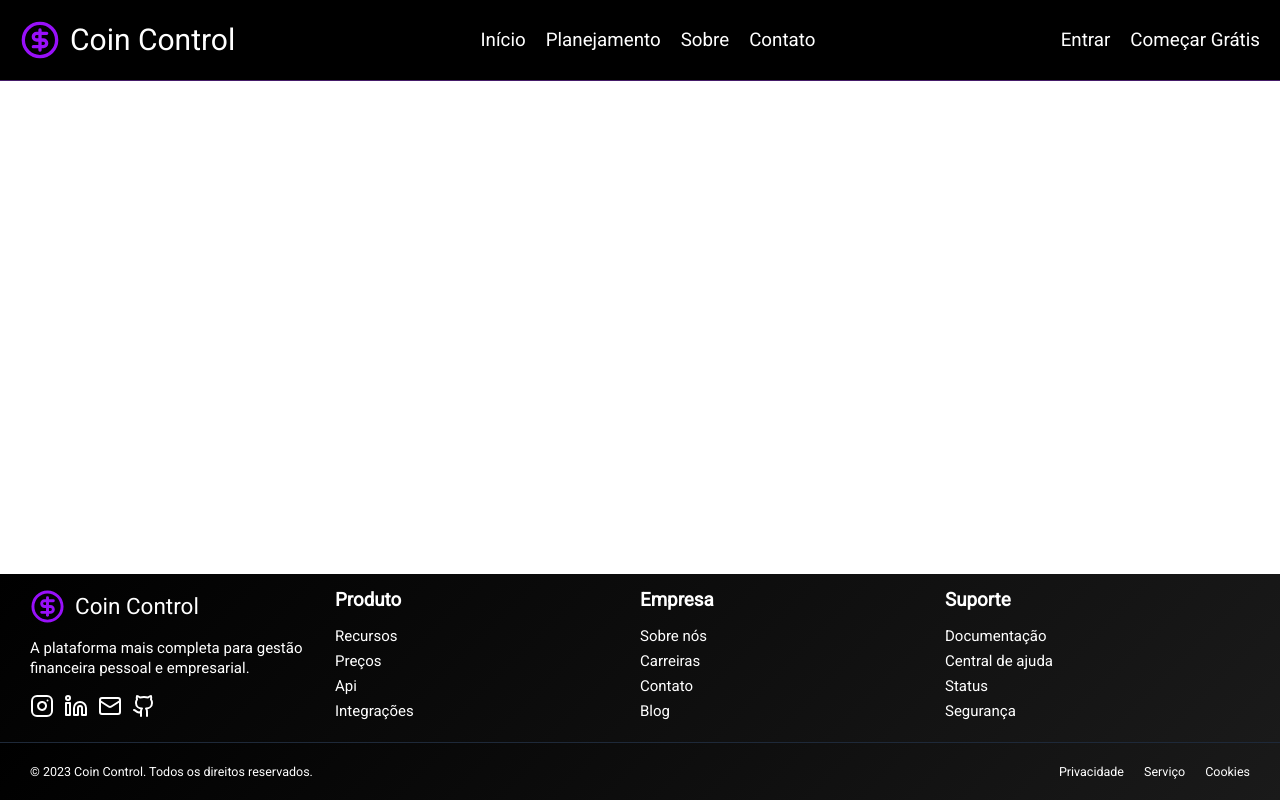
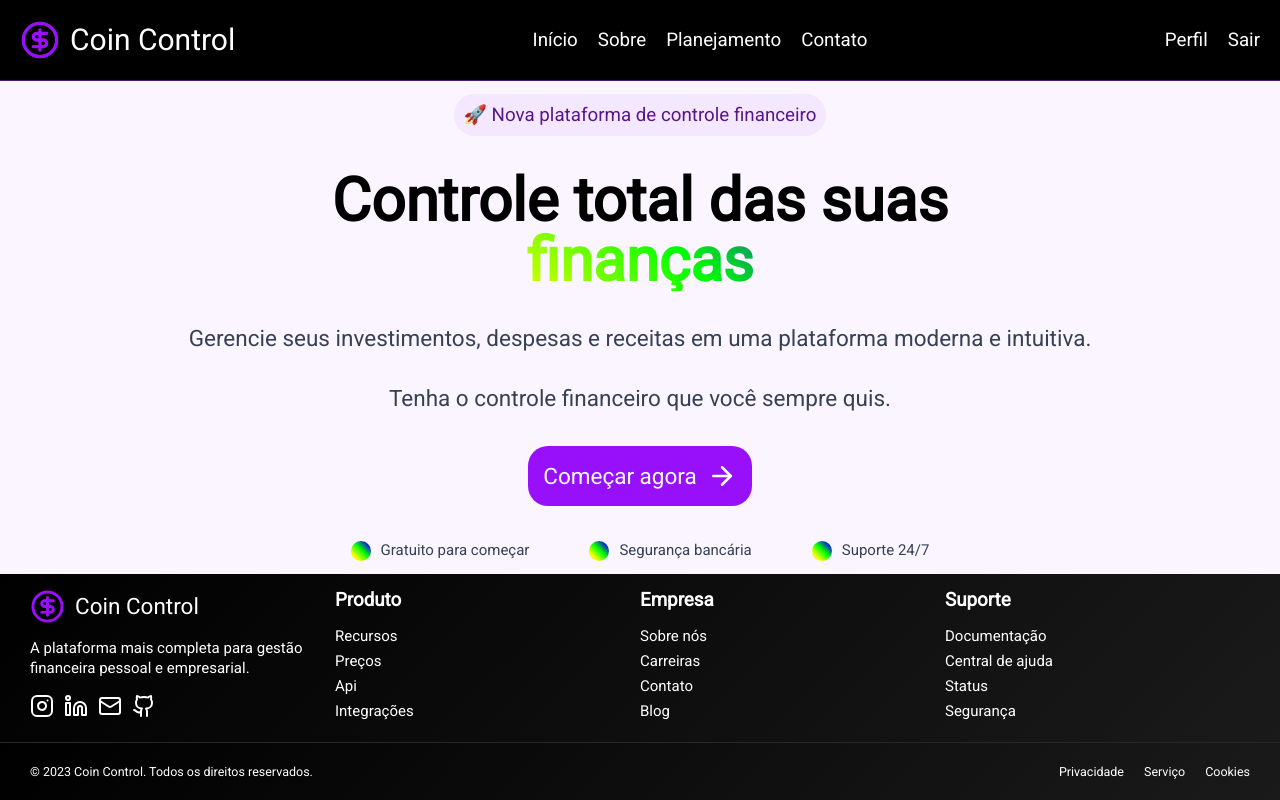
Before and after one commit to Alicessr13/CoinControl, a Vue app in the folder coin-control-frontend/: page / in a window 1280 px wide. Built offline with nearby package versions, Linux system fonts and the light colour scheme; sample sign-in values are in the browser's storage.

Commit message:
feat: página inicio

```diff
--- a/coin-control-frontend/package.json
+++ b/coin-control-frontend/package.json
@@ -17,6 +17,7 @@
     "chart.js": "^4.4.9",
     "jwt-decode": "^4.0.0",
     "lucide-vue-next": "^0.525.0",
+    "pinia": "^3.0.3",
     "vue": "^3.5.13",
     "vue-chartjs": "^5.3.2",
     "vue-router": "^4.5.0"
--- a/coin-control-frontend/src/components/Dashboard.vue
+++ b/coin-control-frontend/src/components/Dashboard.vue
@@ -247,14 +247,14 @@
 
 <script lang="ts">
 import { defineComponent, ref, onMounted } from 'vue';
-import { jwtDecode } from 'jwt-decode';
+//import { jwtDecode } from 'jwt-decode';
 import { ChartNoAxesCombined, Plus, X, XCircle, Pencil, Check } from 'lucide-vue-next';
 import PieChart from './PieChart.vue';
 
-interface JwtPayload {
-  id_usuario: number
-  email: string
-}
+// interface JwtPayload {
+//   id_usuario: number
+//   email: string
+// }
 
 export default defineComponent({
   // eslint-disable-next-line vue/multi-word-component-names
@@ -269,8 +269,7 @@ export default defineComponent({
     PieChart,
   },
   setup() {
-    const userEmail = ref('')
-    const userId = ref<number | null>(null)
+    const userEmail = ref('');
 
     const menuRendaOpen = ref(false);
     const menuGastoOpen = ref(false);
@@ -633,14 +632,22 @@ export default defineComponent({
     }
 
     onMounted(() => {
-      const token = localStorage.getItem('token')
-      if (token) {
-        const decoded = jwtDecode<JwtPayload>(token);
-        userEmail.value = decoded.email;
-        userId.value = decoded.id_usuario;
+
+      if (!localStorage.getItem('pagina_recarregada')) {
+        localStorage.setItem('pagina_recarregada', 'true');
+        window.location.reload();
+      } else {
+        localStorage.removeItem('pagina_recarregada');
       }
-      console.log(userEmail.value);
-      console.log(userId.value);
+
+      // const token = localStorage.getItem('token')
+      // if (token) {
+      //   const decoded = jwtDecode<JwtPayload>(token);
+      //   userEmail.value = decoded.email;
+      //   userId.value = decoded.id_usuario;
+      // }
+      // console.log(userEmail.value);
+      // console.log(userId.value);
 
       menuRendaOpen.value = true;
 
--- a/coin-control-frontend/src/components/HomePage.vue
+++ b/coin-control-frontend/src/components/HomePage.vue
@@ -1,9 +1,48 @@
 <template>
-  <div></div>
+  <div class="w-full h-full flex flex-col gap-14 items-center justify-center bg-purple-50">
+    <div class="bg-purple-100 text-purple-900 text-3xl p-4 rounded-full">
+      🚀 Nova plataforma de controle financeiro
+    </div>
+
+    <div class="text-8xl font-bold text-center ">
+      Controle total das suas
+      <div class="rainbow-text">finanças</div>
+    </div>
+    <div class="text-4xl text-center text-gray-700">
+      Gerencie seus investimentos, despesas e receitas em uma plataforma moderna e intuitiva.
+    </div>
+    <div class="text-4xl text-center text-gray-700">
+      Tenha o controle financeiro que você sempre quis.
+    </div>
+
+    <div class="flex items-center gap-4 text-4xl bg-purple-600 text-white p-6 rounded-4xl cursor-pointer" @click="$router.push('/register')">
+      Começar agora <ArrowRight color="white" :size="30"/>
+    </div>
+
+    <div class="flex items-center gap-24">
+      <div class="text-2xl text-gray-700 flex items-center gap-4">
+        <div class="w-8 h-8 rainbow-gradient rounded-full mr-2"></div>
+        Gratuito para começar
+      </div>
+      <div class="text-2xl text-gray-700 flex items-center gap-4">
+        <div class="w-8 h-8 rainbow-gradient rounded-full mr-2"></div>
+        Segurança bancária
+      </div>
+      <div class="text-2xl text-gray-700 flex items-center gap-4">
+        <div class="w-8 h-8 rainbow-gradient rounded-full mr-2"></div>
+        Suporte 24/7
+      </div>
+    </div>
+  </div>
 </template>
 <script lang="ts">
+import { ArrowRight } from 'lucide-vue-next';
+
 export default {
   name: 'HomePage',
+  components: {
+    ArrowRight
+  },
   data() {
   },
   methods: {
--- a/coin-control-frontend/src/components/NavBar.vue
+++ b/coin-control-frontend/src/components/NavBar.vue
@@ -18,19 +18,25 @@
           <router-link to="/" class="">Início</router-link>
         </li>
         <li class="">
-          <router-link to="/about" class="">Planejamento</router-link>
+          <router-link to="/about" class="">Sobre</router-link>
         </li>
         <li class="">
-          <router-link to="/dashboard" class="">Sobre</router-link>
+          <router-link to="/dashboard" class="">Planejamento</router-link>
         </li>
         <li class="">
           <router-link to="/contact" class="">Contato</router-link>
         </li>
       </ul>
 
-      <div class="hidden md:flex gap-8">
+      <div v-if="!isUserLoggedIn" class="hidden md:flex gap-8">
         <button><router-link to="/login" class="">Entrar</router-link></button>
         <button><router-link to="/register" class="">Começar Grátis</router-link></button>
+      </div>
+
+      <div v-else class="hidden md:flex gap-8">
+        <button><router-link to="/profile" class="">Perfil</router-link></button>
+        <button @click="logout">Sair</button>
+
       </div>
 
       <Transition name="slide-fade">
@@ -47,10 +53,10 @@
               <router-link to="/" class="">Início</router-link>
             </li>
             <li class="">
-              <router-link to="/about" class="">Planejamento</router-link>
+              <router-link to="=/dashboard" class="">Planejamento</router-link>
             </li>
             <li class="">
-              <router-link to="/dashboard" class="">Sobre</router-link>
+              <router-link to="/about" class="">Sobre</router-link>
             </li>
             <li class="">
               <router-link to="/contact" class="">Contato</router-link>
@@ -81,6 +87,19 @@ export default {
     toggleMenu() {
       this.menuOpen = !this.menuOpen
     }
+  },
+  setup() {
+    const isUserLoggedIn = localStorage.getItem('token') !== null;
+
+    const logout = () => {
+      localStorage.removeItem('token')
+      window.location.href = '/login'
+    }
+
+    return {
+      isUserLoggedIn,
+      logout
+    }
   }
 }
 </script>
--- a/coin-control-frontend/src/main.ts
+++ b/coin-control-frontend/src/main.ts
@@ -1,5 +1,5 @@
 import './assets/main.css'
-
+import { createPinia } from 'pinia'
 import { createApp } from 'vue'
 import App from './App.vue'
 import router from './router'
@@ -8,7 +8,9 @@ import { Chart as ChartJS, ArcElement, Tooltip, Legend, BarElement, CategoryScal
 ChartJS.register(ArcElement, Tooltip, Legend, BarElement, CategoryScale, LinearScale, PointElement, LineElement);
 
 const app = createApp(App)
+const pinia = createPinia()
 
 app.use(router)
+app.use(pinia)
 
 app.mount('#app')
```
Also changed, not shown: 1 other file (tests, documents, lock files or other folders). Lines whose indentation alone changed are shown as unchanged.
